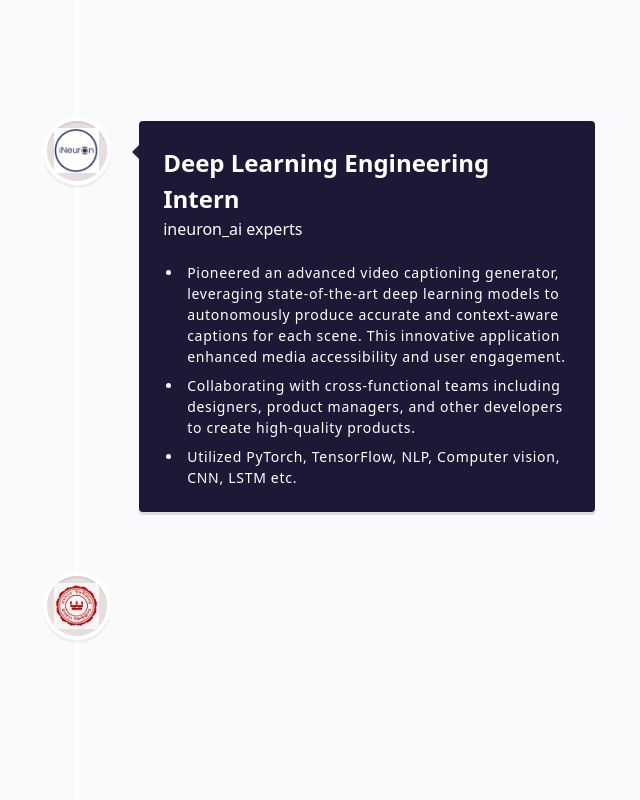
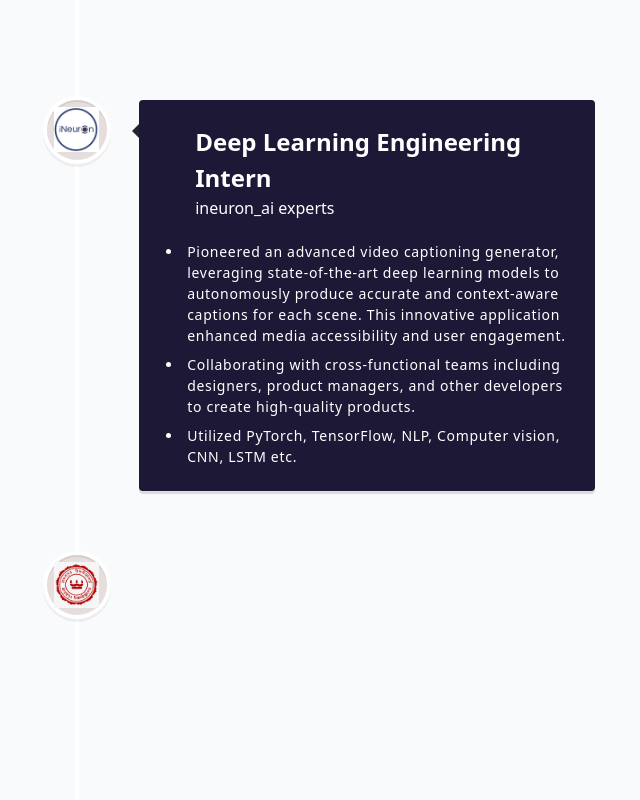
Before and after one commit to dev-sreya/my-portfolio, a React (Vite) app: page / in a window 1280 px wide. Shown: the part 2640-3440 px from the top of the page, without its empty margins (563-1203 px from the left). Built offline with nearby package versions, Linux system fonts and the light colour scheme.

Commit message:
Added some information updates and some styling changes on experience page

```diff
--- a/src/components/AboutMe.jsx
+++ b/src/components/AboutMe.jsx
@@ -32,7 +32,7 @@ I'm constantly learning new technogies and techniques to stay at the forefront o
                         {""}
                         Get In Touch
                     </a>
-                    <a href='https://drive.google.com/file/d/1vv51yGOqC3Bo9JgFzCMBtTt3l15KO_CX/view?usp=sharing' target="_blank" className='px-6 py-2 rounded-full border border-primary text-primary hover:bg-primary/10 transition-colors duration-300 '>
+                    <a href='https://drive.google.com/file/d/1Lugh-nRtIUyJkvMcOA1lChrqjs9fgVEJ/view?usp=sharing' target="_blank" className='px-6 py-2 rounded-full border border-primary text-primary hover:bg-primary/10 transition-colors duration-300 '>
                         Download CV
                     </a>
 
--- a/src/components/ContactSection.jsx
+++ b/src/components/ContactSection.jsx
@@ -83,7 +83,7 @@ const ContactSection = () => {
                                 <Instagram />
                             </a>
 
-                            <a href='https://https://x.com/sreya_intech' target='_blank'>
+                            <a href='https://x.com/sreya_intech' target='_blank'>
                                 <Twitter />
                             </a>
 
--- a/src/components/Experience.jsx
+++ b/src/components/Experience.jsx
@@ -29,7 +29,7 @@ const ExperienceCard = ({experience,isDarkMode}) => (
     }
     >
 
-        <div className=''>
+        <div className='container mx-auto max-w-5xl'>
             <h3 className=' text-[24px] font-bold text-secondary text-left'>
                 {experience.title}
             </h3>
--- a/src/constants/constants.js
+++ b/src/constants/constants.js
@@ -40,9 +40,9 @@ const experiences = [
     iconBg: "#E6DEDD",
     date: "December 2021 - November 2023",
     points: [
-      "Created and maintained media-related microservices for our SaaS platform. Added capabilities for the distributed environment in Python and Golang with Prometheus, Grafana for metrics collection and Monitoring.",
+      "Created and maintained media-related microservices for our AI SaaS platform in Python and Golang with Prometheus, Grafana for metrics collection and Monitoring.",
       "Collaborating with cross-functional teams including designers, product managers, and other developers to create high-quality products.",
-      "Collaborated on the creation of a zero-touch automation framework of the Edge AI Application (IoT) from scratch, resulting in a 95% reduction in manual testing time with top-tier automation code that comprehensively covers all test cases in Python.",
+      "Collaborated on the creation of a zero-touch automation framework of the Edge AI Application (IoT) from scratch, resulting in a 95% reduction in manual testing time with top-tier automation code in Python.",
       "Implementing responsive design and ensuring cross-browser compatibility using react.js and state management.",
       "Engineered proprietary plugins to incorporate ML pipelines within the framework, ensuring seamless integration across diverse microservices, resulting in 85% coverage of ML use cases.",
       "Utilized Python, Django/DRF, FastAPI, C++, Golang, OOAD, REST API, Docker, MQTT, Redis, PostgreSQL, IOT application development, GitHub, PyCharm, CI/CD, GitHub, Linux, microservices, SQLite, TFLite, JavaScript, React.js, SNPE, AWS, etc.",
```
